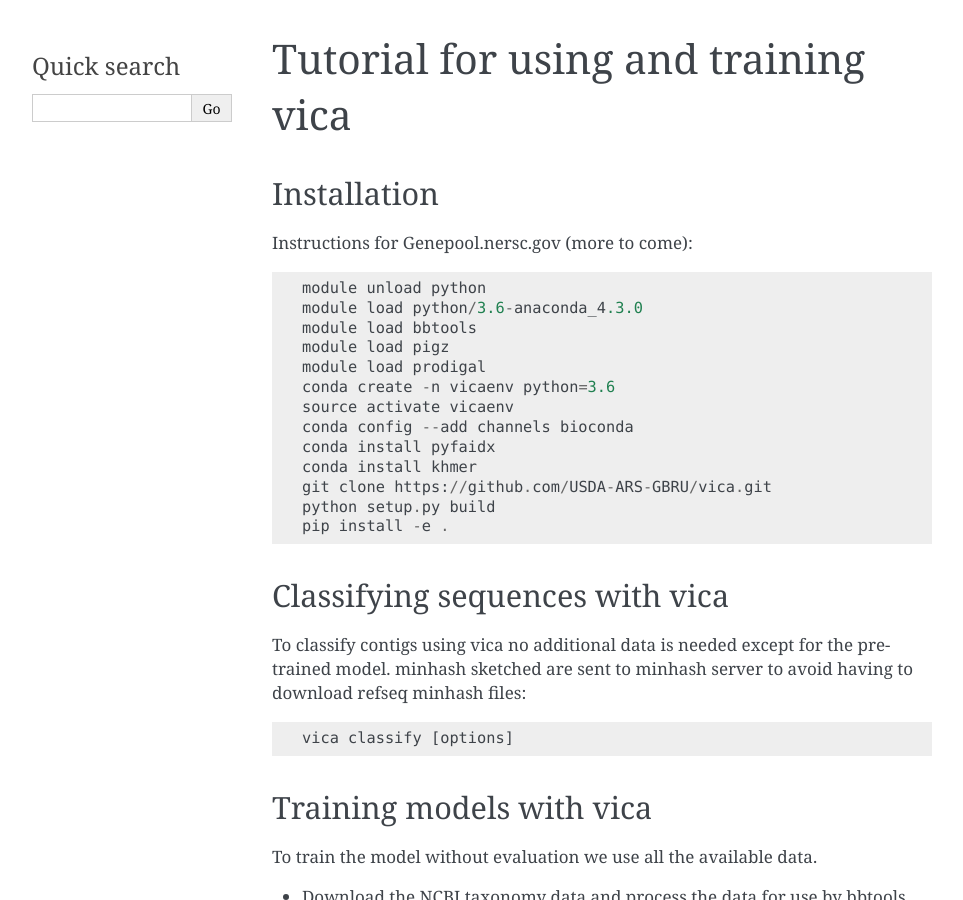
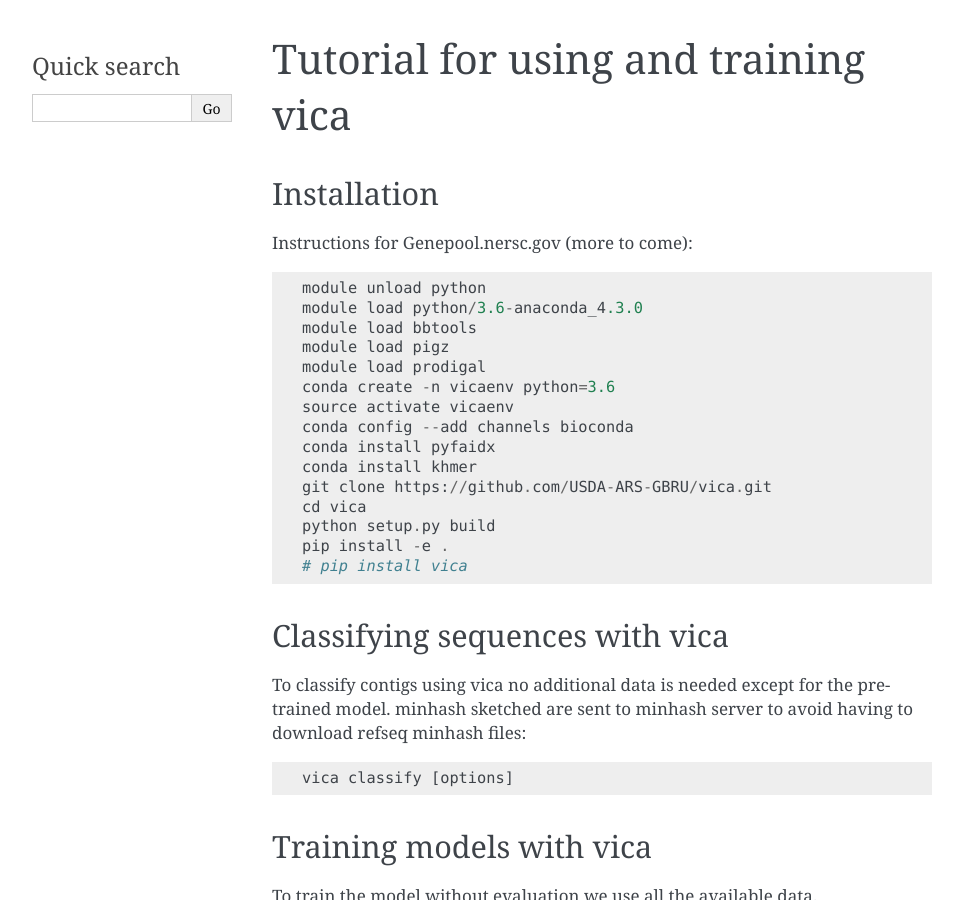
Before and after one commit to USDA-ARS-GBRU/vica, a Sphinx documentation site: the page built from docs/tutorial.rst, in a window 1280 px wide and 900 px high. Shown: the whole window, without its empty margins (148-1111 px from the left). Built offline with Sphinx 7.4.7, drawn with Linux system fonts in a browser that asks for light colours.

Commit message:
changes to fix pip install

```diff
--- a/docs/tutorial.rst
+++ b/docs/tutorial.rst
@@ -20,8 +20,11 @@
    conda install pyfaidx
    conda install khmer
    git clone https://github.com/USDA-ARS-GBRU/vica.git
+   cd vica
    python setup.py build
    pip install -e .
+   # pip install vica
+
 
 Classifying sequences with vica
 -------------------------------
--- a/setup.py
+++ b/setup.py
@@ -5,6 +5,7 @@
     version='0.1.3',
     packages=['vica'],
     license='Other/Proprietary License',
+    description="find highly divergent DNA and RNA viruses in microbiomes",
     long_description=open('README.rst').read(),
     classifiers=['Topic :: Scientific/Engineering :: Bio-Informatics',
                  'Topic :: Scientific/Engineering :: Artificial Intelligence',
@@ -19,7 +20,7 @@
     author_email='adam.rivers@ars.usda.gov',
     install_requires=['tensorflow>=1.4', 'pandas>-0.20.3', 'numpy>=1.13.1',
         'biopython>=1.70','scipy>=0.19.0', 'khmer>=2.1.1','ete3',
-        'pyfaidx>=0.5', 'pyyaml'],
+        'pyfaidx>=0.5', 'pyyaml',],
     python_requires='>3.5',
     tests_require=['nose'],
     include_package_data=True,
```
Also changed, not shown: 1 other file.
